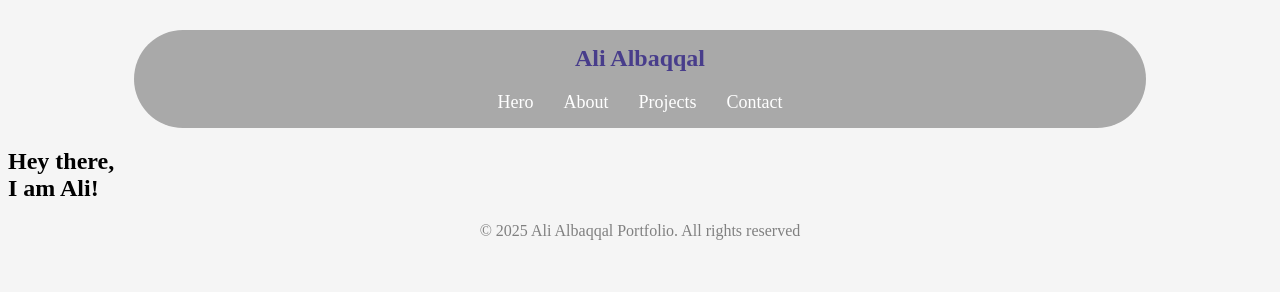
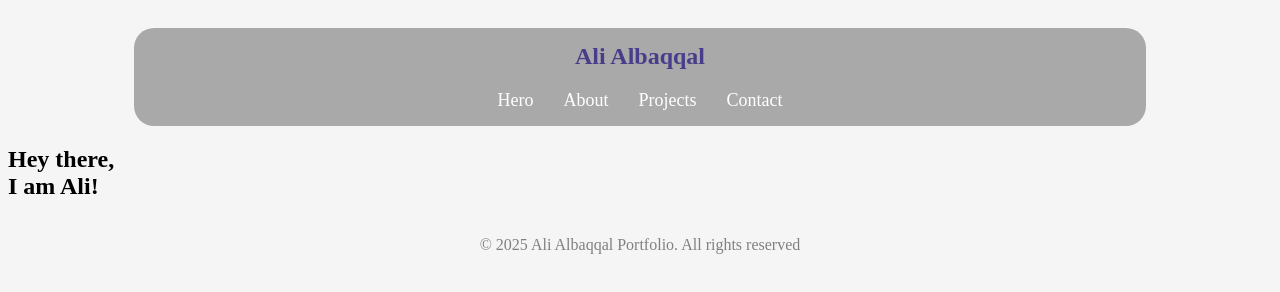
Before and after one commit to vKrRv/Portfolio, a plain HTML site: page index.html in a window 1280 px wide. Drawn offline with Linux system fonts and the light colour scheme.

Commit message:
Added page-container rule and set its display to flex

```diff
--- a/style.css
+++ b/style.css
@@ -5,9 +5,11 @@ body {
     background-color: whitesmoke;
     font-family: "Droid Sans", serif;
 }
-.main-container {
-    width: 100%;
-    height: 100%;
+.page-container {
+    display: flex;
+    flex-direction: column;
+    justify-content: center;
+    padding: 20px 0;
 }
 /*######################################################*/
 /*################## Header styling: ###################*/
@@ -16,7 +18,7 @@ header {
     margin: 0 10%;
     background-color: darkgray;
     width: 80%;
-    border-radius: 200px;
+    border-radius: 20px;
 
 }
 /*#########################################################*/
@@ -27,7 +29,7 @@ nav {
 }
 h1.title {
     text-align: center;
-    margin-top: 30px;
+    margin-top: 0;
     padding: 15px 0 0 0;
     color: #483d8b;
     font-weight: bold;
```
